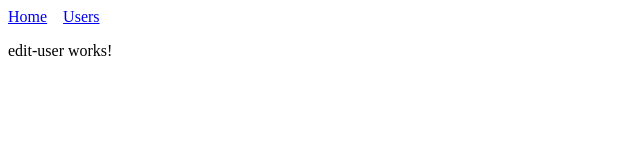
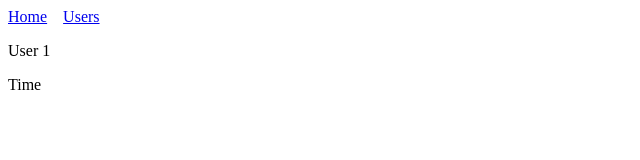
Before and after one commit to sean-xiao-zhao7/angular-directives-test, an Angular app: page /users/1/edit in a window 1280 px wide. Shown: the top 160 px of the page, without its empty margins (0-640 px from the left). Built offline with nearby package versions, Linux system fonts and the light colour scheme.

Commit message:
See edit-user info

```diff
--- a/src/app/components/edit-user/edit-user.component.html
+++ b/src/app/components/edit-user/edit-user.component.html
@@ -1 +1,4 @@
-<p>edit-user works!</p>
+<div>
+  <p>User {{ userId }}</p>
+  <p>Time {{ time }}</p>
+</div>
```
